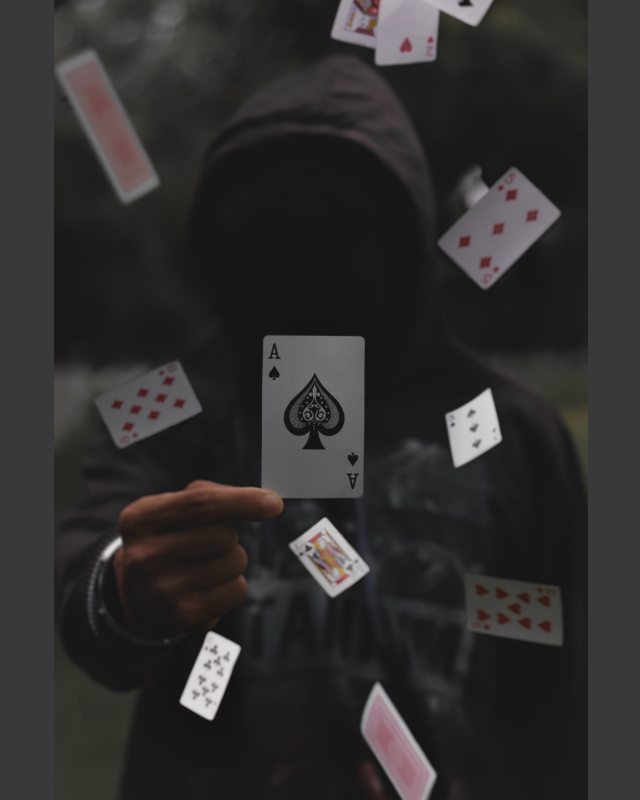
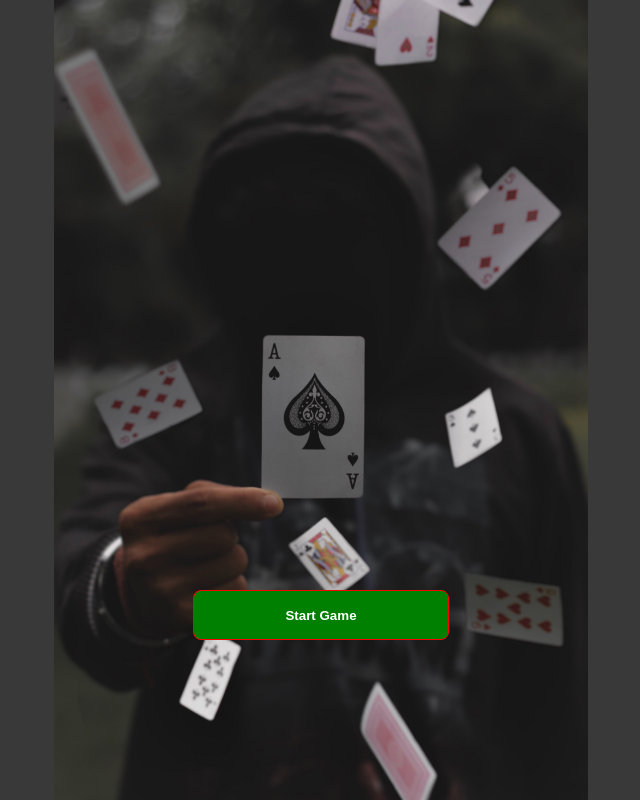
Before and after one commit to IshakAtes/ringoffire, an Angular app: page / in a window 1280 px wide. Shown: the whole page, without its empty margins (319-959 px from the left). Built offline with nearby package versions, Linux system fonts and the light colour scheme.

Commit message:
startscreen

```diff
--- a/src/app/start-screen/start-screen.component.html
+++ b/src/app/start-screen/start-screen.component.html
@@ -1,3 +1,6 @@
 <div class="startScreen">
     <img src="./../../assets/img/pexels-nick-rtr-3187173.jpg" alt="">
+    <div class="startBtn">
+        <button (click)="newGame()">Start Game</button>
+    </div>
 </div>
--- a/src/app/start-screen/start-screen.component.scss
+++ b/src/app/start-screen/start-screen.component.scss
@@ -1,3 +1,5 @@
+@import './../../styles.scss';
+
 .startScreen {
     width: 100vw;
     height: 100vh;
@@ -11,3 +13,15 @@
         height: 100vh;
     }
 }
+
+.startBtn {
+    position: absolute;
+    left: 0;
+    right: 0;
+    bottom: 160px;
+    display: flex;
+    justify-content: center;
+    >button {
+        @include gameBtn();
+    }
+}
--- a/src/app/start-screen/start-screen.component.ts
+++ b/src/app/start-screen/start-screen.component.ts
@@ -8,5 +8,7 @@ import { Component } from '@angular/core';
   styleUrl: './start-screen.component.scss'
 })
 export class StartScreenComponent {
-
+  newGame() {
+    // start Game
+  }
 }
--- a/src/styles.scss
+++ b/src/styles.scss
@@ -1,4 +1,26 @@
-/* You can add global styles to this file, and also import other style files */
-* {
+body {
     margin: 0;
 }
+
+@mixin gameBtn() {
+    background-color: green;
+    width: 20vw;
+    height: 50px;
+    border: 1px solid red;
+    border-radius: 8px;
+    color: #fff;
+    cursor: pointer;
+    font-weight: bold;
+    &:hover {
+        box-shadow: 0px 0px 9px 9px rgba(255,0,0,0.75);
+        color: red;
+        border: 1px solid red;
+    }
+}
+
+@mixin allCenter($jc:center, $ai: center, $fd: unset) {
+    display: flex;
+    justify-content: $jc;
+    align-items: $ai;
+    flex-direction: $fd;
+}
```
Also changed, not shown: src/assets/img/game over text design_5988471.png (added).
